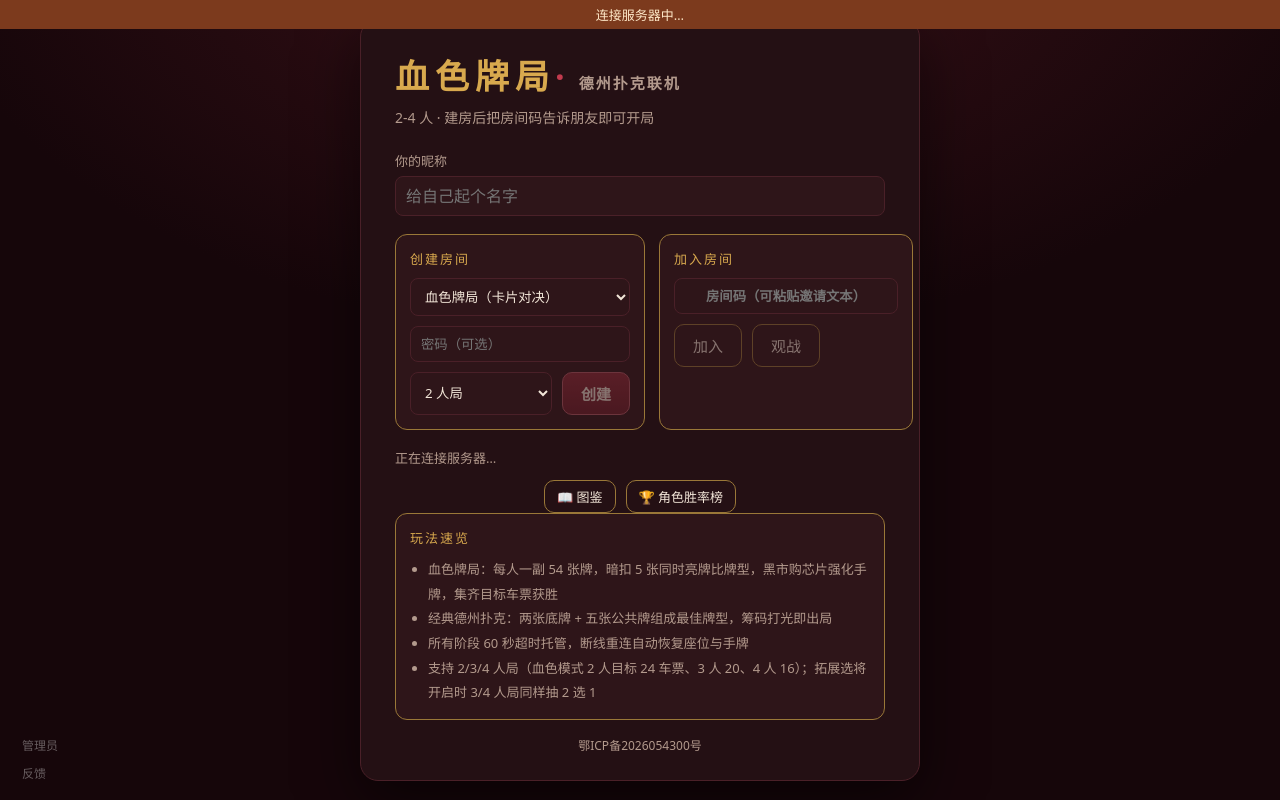
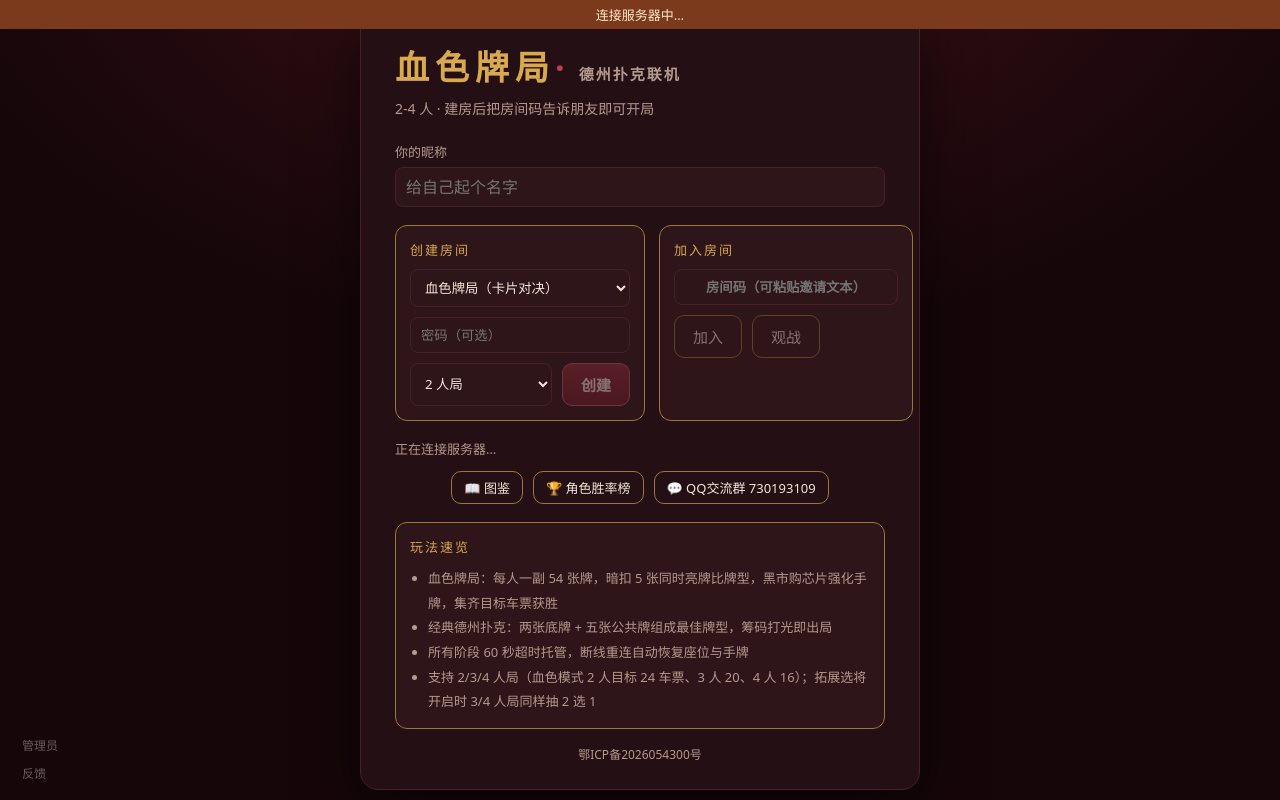
Before and after one commit to hellcrown/Blood-Table, a React (Vite) app in the folder client/: page / in a window 1280 px wide. Built offline with nearby package versions, Linux system fonts and the light colour scheme; no server answers.

Commit message:
大厅按钮行居中修复与 QQ 交流群入口：图鉴/胜率榜按钮行上下边距对称（原下边距 0 压在玩法速览框上）；新增「💬 QQ交流群 730193109」按钮（点击复制群号）

```diff
--- a/client/src/pages/Lobby.tsx
+++ b/client/src/pages/Lobby.tsx
@@ -18,6 +18,18 @@ export function Lobby({ connected }: { connected: boolean }) {
   const [feedbackOpen, setFeedbackOpen] = useState(false);
   const [codexOpen, setCodexOpen] = useState(false);
   const [boardOpen, setBoardOpen] = useState(false);
+  const [qqCopied, setQqCopied] = useState(false);
+
+  /** 复制 QQ 群号到剪贴板（https 下可用；失败时按钮文本本身仍展示群号） */
+  const copyQqGroup = async () => {
+    try {
+      await navigator.clipboard.writeText('730193109');
+      setQqCopied(true);
+      window.setTimeout(() => setQqCopied(false), 1600);
+    } catch {
+      /* 剪贴板不可用：忽略，群号已展示在按钮上 */
+    }
+  };
 
   const nameOk = name.trim().length > 0;
 
@@ -210,6 +222,13 @@ export function Lobby({ connected }: { connected: boolean }) {
           <button className="btn small ghost" onClick={() => setBoardOpen(true)}>
             🏆 角色胜率榜
           </button>
+          <button
+            className="btn small ghost"
+            title="点击复制群号，加入 QQ 交流群"
+            onClick={() => void copyQqGroup()}
+          >
+            {qqCopied ? '✓ 已复制群号' : '💬 QQ交流群 730193109'}
+          </button>
         </div>
 
         <div className="rules-hint">
--- a/client/src/styles.css
+++ b/client/src/styles.css
@@ -3498,9 +3498,11 @@ body {
 
 .lobby-links {
   display: flex;
+  flex-wrap: wrap;
   gap: 10px;
   justify-content: center;
-  margin-top: 12px;
+  /* 与上方 .lobby-actions 的 18px 下边距对称：按钮行居中于「创建/加入」与「玩法速览」两模块之间 */
+  margin: 0 0 18px;
 }
 
 .codex-overlay {
```
Also changed, not shown: 5 other files (tests, documents, lock files or other folders).
